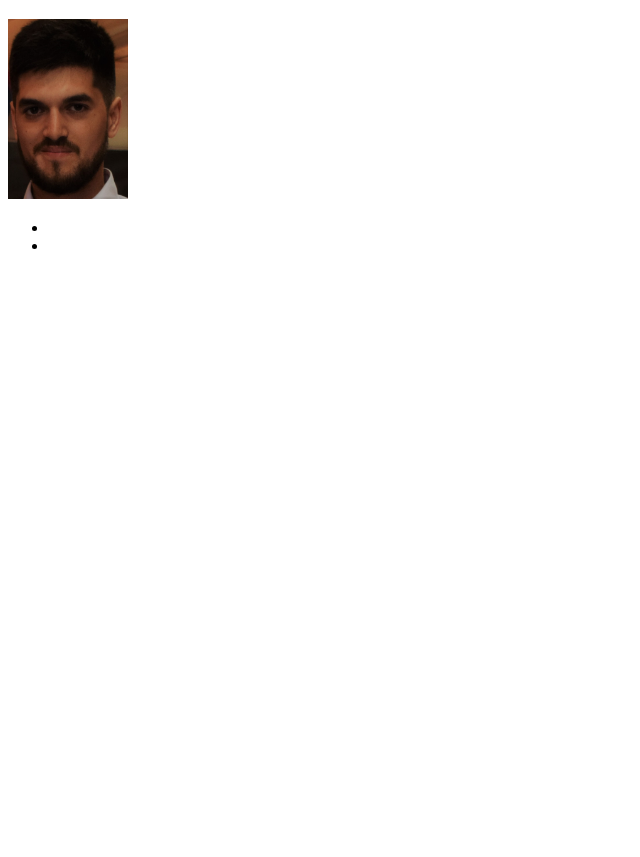
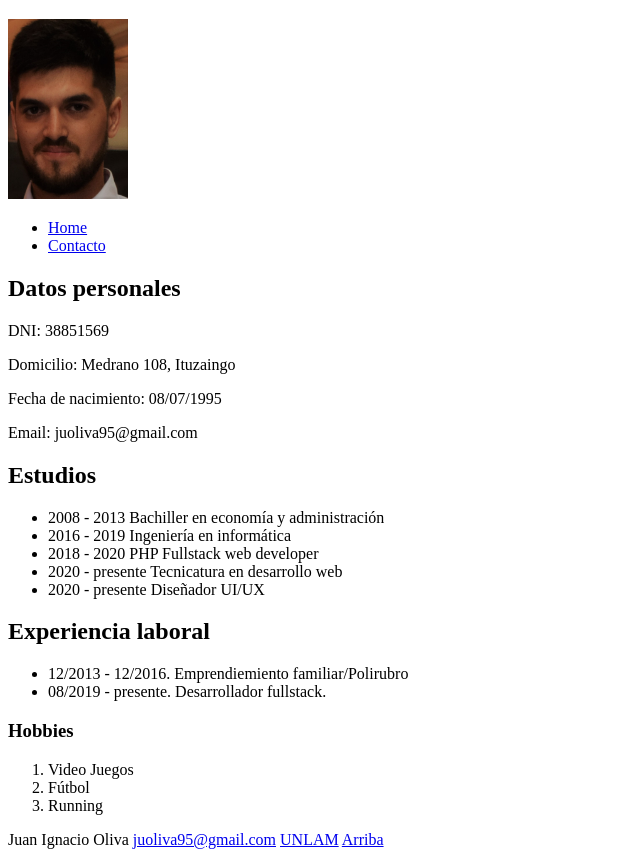
Before and after one commit to juoliva/tp-1-pw1, a plain HTML site: page index.html in a window 1280 px wide. Shown: the part 61-918 px from the top of the page, without its empty margins (0-640 px from the left). Before the commit the page ends 800 px from the top, so only its background shows below. Drawn offline with Linux system fonts and the light colour scheme.

Commit message:
TP Version Final BETA

```diff
--- a/index.html
+++ b/index.html
@@ -13,12 +13,47 @@
     </header>
     <nav>
         <ul>
-            <li></li>
-            <li></li>
+            <li><a href="index.html">Home</a></li>
+            <li><a href="contacto.html">Contacto</a></li>
         </ul>
     </nav>
-    <main></main>
-    <footer></footer>
+    <main>
+        <section>
+            <h2>Datos personales</h2>
+            <p>DNI: 38851569</p>
+            <p>Domicilio: Medrano 108, Ituzaingo</p>
+            <p>Fecha de nacimiento: 08/07/1995</p>
+            <p>Email: juoliva95@gmail.com</p>
+        </section>
+        <section>
+            <h2>Estudios</h2>
+            <ul>
+                <li>2008 - 2013       Bachiller en economía y administración</li>
+                <li>2016 - 2019       Ingeniería en informática</li>
+                <li>2018 - 2020       PHP Fullstack web developer</li>
+                <li>2020 - presente   Tecnicatura en desarrollo web</li>
+                <li>2020 - presente   Diseñador UI/UX</li>
+            </ul>
+        </section>
+        <section>
+            <h2>Experiencia laboral</h2>
+            <ul>
+                <li>12/2013 - 12/2016. Emprendiemiento familiar/Polirubro</li>
+                <li>08/2019 - presente. Desarrollador fullstack.</li>
+            </ul>
+        </section>
+        <aside>
+            <h3>Hobbies</h3>
+            <ol>
+                <li>Video Juegos</li>
+                <li>Fútbol</li>
+                <li>Running</li>
+            </ol>
+        </aside>
+    </main>
+    <footer>Juan Ignacio Oliva <a href="mailto:juoliva95@gmail.com">juoliva95@gmail.com</a> <a href="https:\\www.unlam.edu.ar" target="_blank">UNLAM</a> <a href="#top">Arriba</a></footer>
 
 </body>
 </html>
+
+<!-- direccion local: "D:\\todo-backup\\Tecnicatura en desarrollo web UNLAM\\Programacion Web 1\\Clases\\Clase 1\\tp01_Oliva-Juan-Ignacio" -->
```
Also changed, not shown: contacto.html (added, +64 -0 lines).
